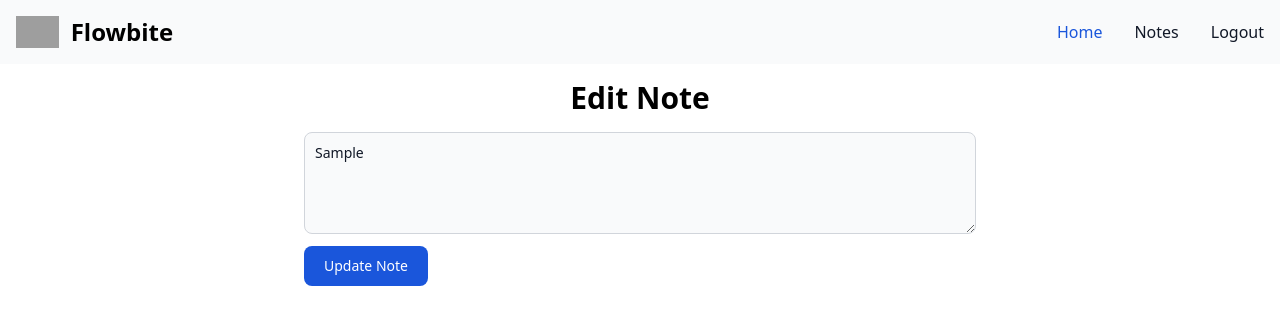
After one commit to Nuri1977/flask-tutorial-tim, a Flask app: page /edit_note/1 in a window 1280 px wide. The commit adds this page. Shown: the top 325 px of the page. Run offline with Flask 3, Linux system fonts and the light colour scheme; a user stored in the database is signed in; tables that the repository leaves empty hold one stand-in row (values such as "Sample post"); style sheets or scripts are compiled from the project's sources; some libraries are stand-ins or nearby versions; grey boxes are pictures that could not be loaded.

Commit message:
Crud update node

```diff
--- /dev/null
+++ b/website/templates/edit_note.html
@@ -0,0 +1,16 @@
+{% extends "layout.html" %}
+{% block title %}Edit Note{% endblock %}
+{% block content %}
+
+<section class="max-w-2xl m-auto">
+  <h3 class="text-3xl text-center font-bold dark:text-white mb-4">Edit Note</h3>
+  <form method="post">
+    <textarea id="edited_data" name="edited_data" rows="4"
+      class="block p-2.5 mb-3 w-full text-sm text-gray-900 bg-gray-50 rounded-lg border border-gray-300 focus:ring-blue-500 focus:border-blue-500 dark:bg-gray-700 dark:border-gray-600 dark:placeholder-gray-400 dark:text-white dark:focus:ring-blue-500 dark:focus:border-blue-500">{{ note.data }}</textarea>
+    <button type="submit"
+      class="text-white bg-blue-700 hover:bg-blue-800 focus:ring-4 focus:outline-none focus:ring-blue-300 font-medium rounded-lg text-sm px-5 py-2.5 text-center dark:bg-blue-600 dark:hover:bg-blue-700 dark:focus:ring-blue-800">Update
+      Note</button>
+  </form>
+</section>
+
+{% endblock %}
--- a/website/templates/layout.html
+++ b/website/templates/layout.html
@@ -1,12 +1,12 @@
 <!DOCTYPE html>
 <html lang="en">
+
 <head>
   <meta charset="UTF-8" />
   <meta name="viewport" content="width=device-width, initial-scale=1.0" />
-    <link
-      rel="stylesheet"
-      href="{{url_for('static',filename='dist/css/output.css')}}"
-    />
+  <link rel="stylesheet" href="{{url_for('static',filename='dist/css/output.css')}}" />
+  <link href="https://cdnjs.cloudflare.com/ajax/libs/font-awesome/5.15.3/css/all.min.css" rel="stylesheet">
+
   <title>{% block title %}Home{% endblock %}</title>
 </head>
 
@@ -20,9 +20,7 @@
     </div>
   </section>
   <script src="https://cdnjs.cloudflare.com/ajax/libs/flowbite/1.8.0/flowbite.min.js"></script>
-    <script
-      type="text/javascript"
-      src="{{ url_for('static', filename='index.js') }}"
-    ></script>
+  <script type="text/javascript" src="{{ url_for('static', filename='index.js') }}"></script>
 </body>
+
 </html>
--- a/website/views.py
+++ b/website/views.py
@@ -2,7 +2,7 @@ from flask import Blueprint, render_template, url_for, redirect, request, flash
 from flask_login import login_required, current_user
 from .models import Note
 from .database import db
-
+from flask_login import current_user
 
 views = Blueprint('views', __name__)
 
@@ -28,3 +28,41 @@ def notes():
         return redirect(url_for('views.notes'))
 
     return render_template("notes.html", user = current_user)
+
+@views.route('/delete-notes/<id>', methods=['POST'])
+def delete_note(id):
+    print(id)
+    note = Note.query.get(id)
+    if note:
+        if note.user_id == current_user.id:
+            db.session.delete(note)
+            db.session.commit()
+            return redirect(url_for('views.notes'))
+
+@views.route('/edit_note/<int:note_id>', methods=['GET', 'POST', 'PUT'])
+@login_required
+def edit_note(note_id):
+    if request.method == 'GET':
+        note = Note.query.get(note_id)
+        if note:
+            if note.user_id == current_user.id:
+                return render_template('edit_note.html', note=note, user=current_user)
+            flash('Permission denied.', category='error')
+        flash('Note not found.', category='error')
+        return redirect(url_for('views.notes'))
+
+    elif request.method == 'POST':
+        note = Note.query.get(note_id)
+        if note:
+            if note.user_id == current_user.id:
+                edited_data = request.form.get('edited_data')
+                if len(edited_data) < 2:
+                    flash('Note is too short!', category='error')
+                else:
+                    note.data = edited_data
+                    db.session.commit()
+                    flash('Note updated!', category='success')
+                return redirect(url_for('views.notes'))
+            flash('Permission denied.', category='error')
+        flash('Note not found.', category='error')
+        return redirect(url_for('views.notes'))
```
Also changed, not shown: website/templates/notes.html (+10 -2 lines). Lines whose indentation alone changed are shown as unchanged.
